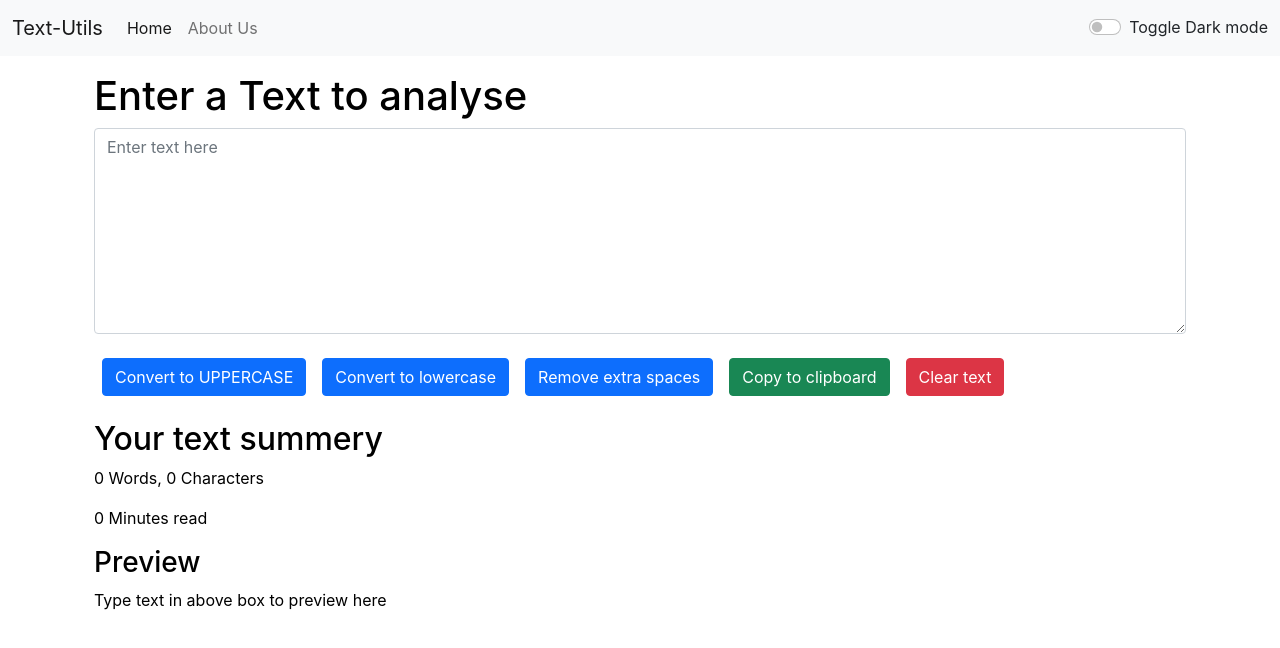
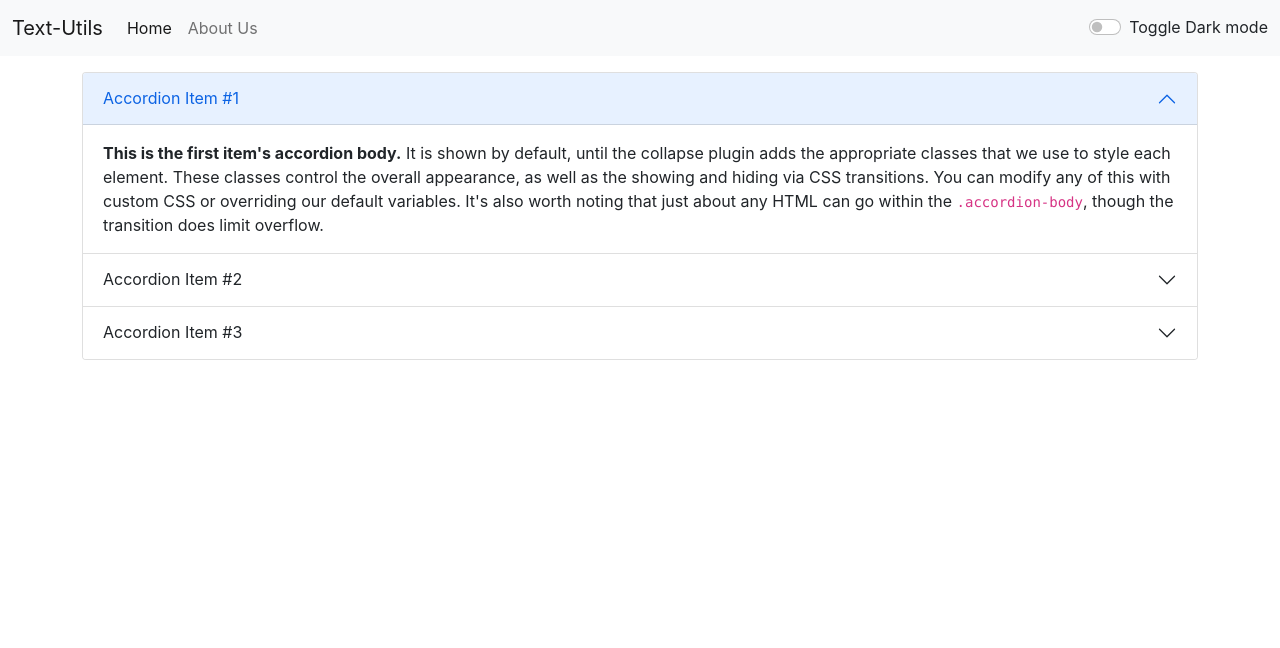
Before and after one commit to mrcoder991/textUtils-InReact, a React (Create React App) app: page /about in a window 1280 px wide. Shown: the top 648 px of the page. Built offline with nearby package versions, Linux system fonts and the light colour scheme.

Commit message:
added router

```diff
--- a/package.json
+++ b/package.json
@@ -1,4 +1,5 @@
 {
+  "homepage": "https://mrcoder991.github.io/textUtils-InReact",
   "name": "text-utils",
   "version": "0.1.0",
   "private": true,
@@ -6,12 +7,16 @@
     "@testing-library/jest-dom": "^5.16.1",
     "@testing-library/react": "^12.1.2",
     "@testing-library/user-event": "^13.5.0",
+    "gh-pages": "^3.2.3",
     "react": "^17.0.2",
     "react-dom": "^17.0.2",
+    "react-router-dom": "^6.2.2",
     "react-scripts": "5.0.0",
     "web-vitals": "^2.1.3"
   },
   "scripts": {
+    "predeploy": "npm run build",
+    "deploy": "gh-pages -d build",
     "start": "react-scripts start",
     "build": "react-scripts build",
     "test": "react-scripts test",
--- a/public/index.html
+++ b/public/index.html
@@ -6,7 +6,7 @@
     <link rel="icon" href="%PUBLIC_URL%/favicon.ico" />
     <meta name="viewport" content="width=device-width, initial-scale=1" />
     <meta name="theme-color" content="#000000" />
-    <meta name="description" content="Web site created using create-react-app"/>
+    <meta name="description" content="An application to manipulate text based on your needs"/>
     <link rel="apple-touch-icon" href="%PUBLIC_URL%/logo192.png" />
     <link rel="manifest" href="%PUBLIC_URL%/manifest.json" />
     <link href="https://cdn.jsdelivr.net/npm/bootstrap@5.1.3/dist/css/bootstrap.min.css" rel="stylesheet"
--- a/src/App.js
+++ b/src/App.js
@@ -3,6 +3,14 @@ import { useState } from "react";
 import Navbar from "./components/Navbar";
 import TextForm from "./components/TextForm";
 import Alert from "./components/Alert";
+import About from "./components/About";
+
+import {
+  BrowserRouter as Router,
+  Routes,
+  Route
+} from "react-router-dom";
+
 
 
 
@@ -32,11 +40,18 @@ function App() {
   }
   return (
     <>
-      <Navbar title="Text-Utils" aboutText="About Us" mode={mode} toggleMode={toggleMode} />
-      <Alert alert={alert}/>
-      <div className="container my-3">
-        <TextForm heading="Enter a Text to analyse" mode={mode} showAlert={showAlert}/>
-      </div>
+      <Router>
+        <Navbar title="Text-Utils" aboutText="About Us" mode={mode} toggleMode={toggleMode} />
+        <Alert alert={alert}/>
+        <div className="container my-3">
+          <Routes>
+            exact used for exact matching of links
+        <Route exact path="/about" element={<About />} />
+        <Route exact path="/" element={<TextForm heading="Enter a Text to analyse" mode={mode} showAlert={showAlert} />} />
+        {/* <TextForm heading="Enter a Text to analyse" mode={mode} showAlert={showAlert}/> */}
+          </Routes>
+        </div>
+      </Router>
     </>
   );
 }
--- /dev/null
+++ b/src/components/About.js
@@ -0,0 +1,44 @@
+import React from 'react'
+
+export default function About() {
+  return (
+    <div className="accordion" id="accordionExample">
+        <div className="accordion-item">
+            <h2 className="accordion-header" id="headingOne">
+            <button className="accordion-button" type="button" data-bs-toggle="collapse" data-bs-target="#collapseOne" aria-expanded="true" aria-controls="collapseOne">
+                Accordion Item #1
+            </button>
+            </h2>
+            <div id="collapseOne" className="accordion-collapse collapse show" aria-labelledby="headingOne" data-bs-parent="#accordionExample">
+            <div className="accordion-body">
+                <strong>This is the first item's accordion body.</strong> It is shown by default, until the collapse plugin adds the appropriate classes that we use to style each element. These classes control the overall appearance, as well as the showing and hiding via CSS transitions. You can modify any of this with custom CSS or overriding our default variables. It's also worth noting that just about any HTML can go within the <code>.accordion-body</code>, though the transition does limit overflow.
+            </div>
+            </div>
+        </div>
+        <div className="accordion-item">
+            <h2 className="accordion-header" id="headingTwo">
+            <button className="accordion-button collapsed" type="button" data-bs-toggle="collapse" data-bs-target="#collapseTwo" aria-expanded="false" aria-controls="collapseTwo">
+                Accordion Item #2
+            </button>
+            </h2>
+            <div id="collapseTwo" className="accordion-collapse collapse" aria-labelledby="headingTwo" data-bs-parent="#accordionExample">
+            <div className="accordion-body">
+                <strong>This is the second item's accordion body.</strong> It is hidden by default, until the collapse plugin adds the appropriate classes that we use to style each element. These classes control the overall appearance, as well as the showing and hiding via CSS transitions. You can modify any of this with custom CSS or overriding our default variables. It's also worth noting that just about any HTML can go within the <code>.accordion-body</code>, though the transition does limit overflow.
+            </div>
+            </div>
+        </div>
+        <div className="accordion-item">
+            <h2 className="accordion-header" id="headingThree">
+            <button className="accordion-button collapsed" type="button" data-bs-toggle="collapse" data-bs-target="#collapseThree" aria-expanded="false" aria-controls="collapseThree">
+                Accordion Item #3
+            </button>
+            </h2>
+            <div id="collapseThree" className="accordion-collapse collapse" aria-labelledby="headingThree" data-bs-parent="#accordionExample">
+            <div className="accordion-body">
+                <strong>This is the third item's accordion body.</strong> It is hidden by default, until the collapse plugin adds the appropriate classes that we use to style each element. These classes control the overall appearance, as well as the showing and hiding via CSS transitions. You can modify any of this with custom CSS or overriding our default variables. It's also worth noting that just about any HTML can go within the <code>.accordion-body</code>, though the transition does limit overflow.
+            </div>
+            </div>
+        </div>
+    </div>
+  )
+}
--- a/src/components/Navbar.js
+++ b/src/components/Navbar.js
@@ -1,14 +1,15 @@
 import React from "react";
 import PropTypes from 'prop-types'
+import { Link } from "react-router-dom";
 
 
 export default function Navbar(props) {
   return (
     <nav className={`navbar navbar-expand-lg navbar-${props.mode} bg-${props.mode}`}>
       <div className="container-fluid">
-        <a className="navbar-brand" href="/">
+        <Link className="navbar-brand" to="/">
           {props.title}
-        </a>
+        </Link>
         <button
           className="navbar-toggler"
           type="button"
@@ -23,14 +24,17 @@ export default function Navbar(props) {
         <div className="collapse navbar-collapse" id="navbarSupportedContent">
           <ul className="navbar-nav me-auto mb-2 mb-lg-0">
             <li className="nav-item">
-              <a className="nav-link active" aria-current="page" href="/">
+              <Link className="nav-link active" aria-current="page" to="/">
                 Home
-              </a>
+              </Link>
+              {/* <a className="nav-link active" aria-current="page" href="#">
+                Home
+              </a> */}
             </li>
             <li className="nav-item">
-              <a className="nav-link" href="/">
+              <Link className="nav-link" to="/about">
                 {props.aboutText}
-              </a>
+              </Link>
             </li>
           </ul>
           <div className="form-check form-switch">
--- a/src/components/TextForm.js
+++ b/src/components/TextForm.js
@@ -17,7 +17,7 @@ export default function TextForm(props) {
   const handleUpChange = (event) => {
     setText(event.target.value);
     setCopy("Copy to clipboard")
-    props.showAlert("Text copied to clipboard","success")
+
   };
 
   const handleClrClick = () => {
@@ -36,6 +36,7 @@ export default function TextForm(props) {
       .catch(() => {
         alert("something went wrong");
       });
+      props.showAlert("Text copied to clipboard","success")
   };
 
   const handleExtraSpaces = () => {
@@ -64,7 +65,7 @@ export default function TextForm(props) {
       </div>
       <div className="container my-3" style={{color: props.mode === "light" ? "black" : "white"}}>
         <h2>Your text summery</h2>
-        <p>{text == "" ? 0 : text.split(" ").length} Words, {text.length} Characters</p>
+        <p>{text === "" ? 0 : text.split(" ").length} Words, {text.length} Characters</p>
         <p>{Math.floor(0.008 * text.length)} Minutes read</p>
         <h3>Preview</h3>
         <p>{text === "" ? "Type text in above box to preview here" : text}</p>
```
Also changed, not shown: 2 other files (tests, documents, lock files or other folders).
